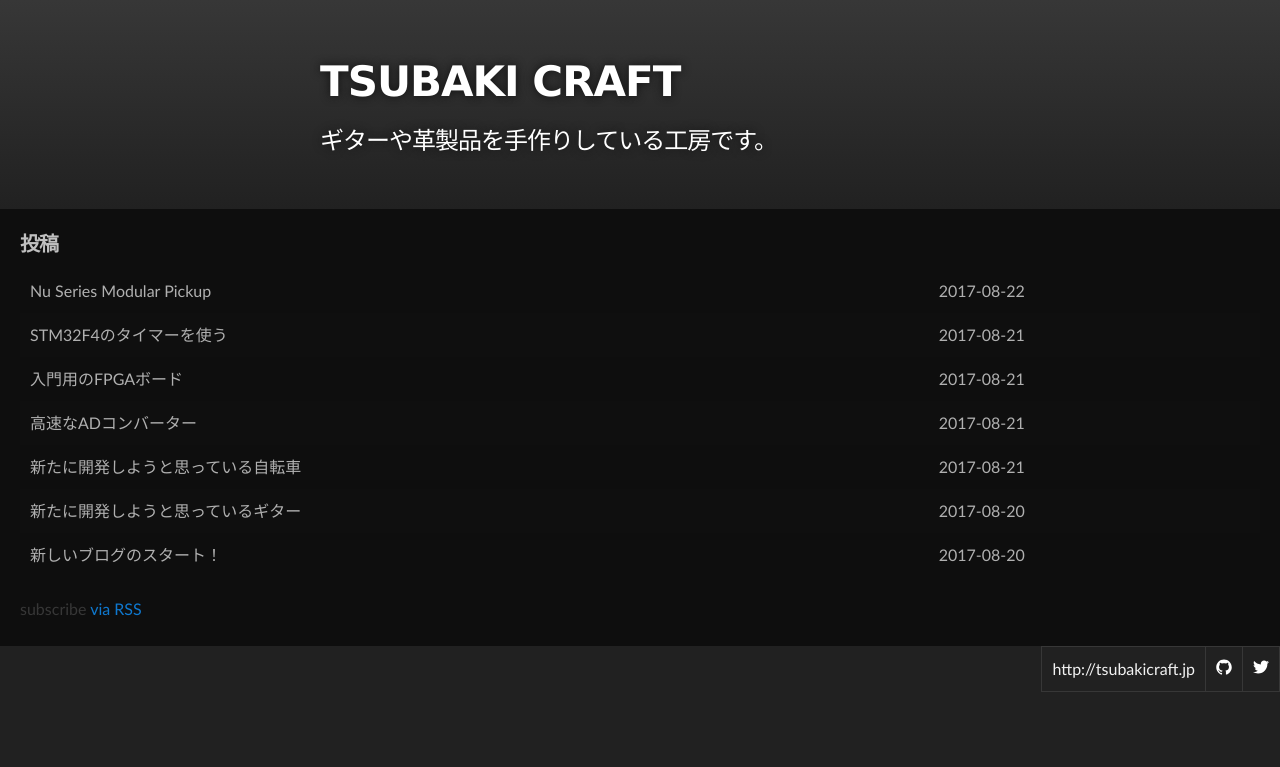
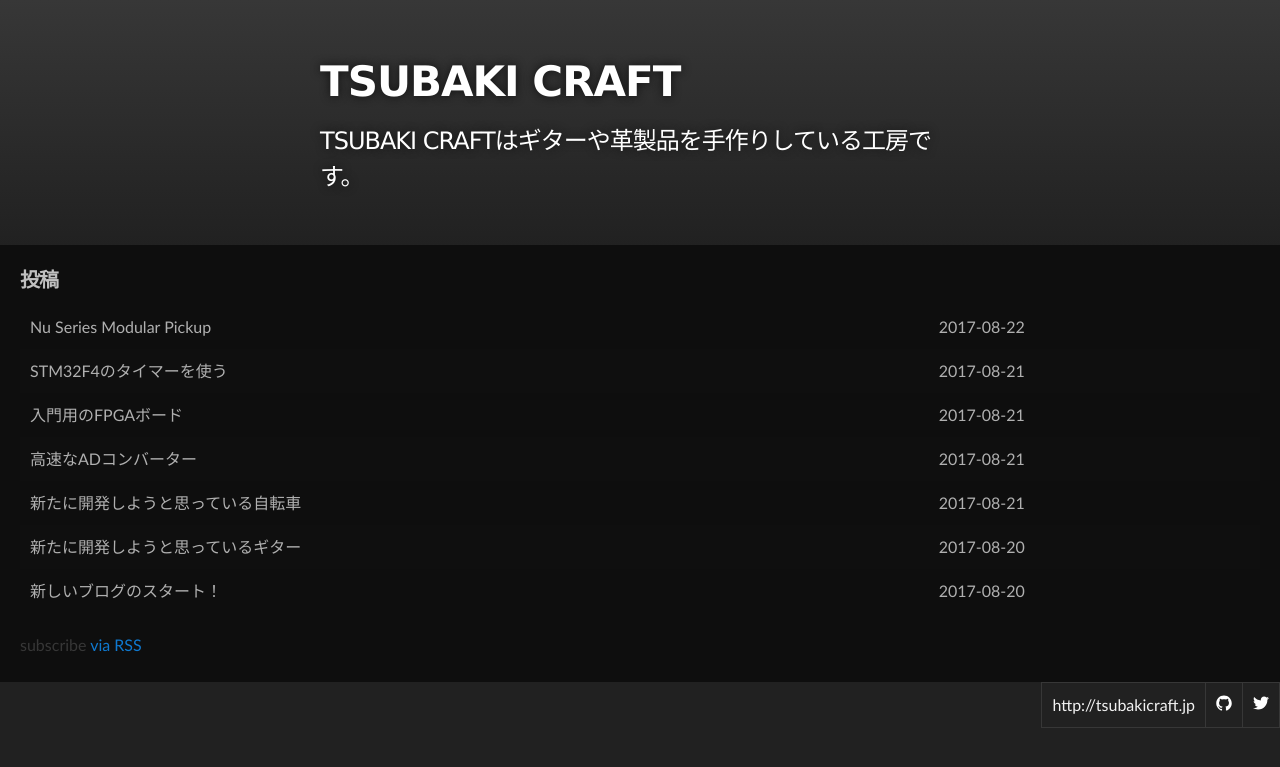
Before and after one commit to tsubakicraftjp/tsubakicraftjp.github.io, a Jekyll site: the page built from index.md, in a window 1280 px wide. Shown: the top 767 px of the page. Built offline with Jekyll 4.4.1, drawn with Linux system fonts in a browser that asks for light colours.

Commit message:
Edit subtitle

```diff
--- a/_config.yml
+++ b/_config.yml
@@ -17,7 +17,7 @@ title: TSUBAKI CRAFT
 email: tsubaki.kougei@gmail.com
 author: Kazuo Tsubaki
 description: > # this means to ignore newlines until "baseurl:"
-  ギターや革製品を手作りしている工房です。
+  TSUBAKI CRAFTはギターや革製品を手作りしている工房です。
 baseurl: "" # the subpath of your site, e.g. /blog
 url: "" # the base hostname & protocol for your site, e.g. http://example.com
 twitter_username: tsubaki_kougei
```
